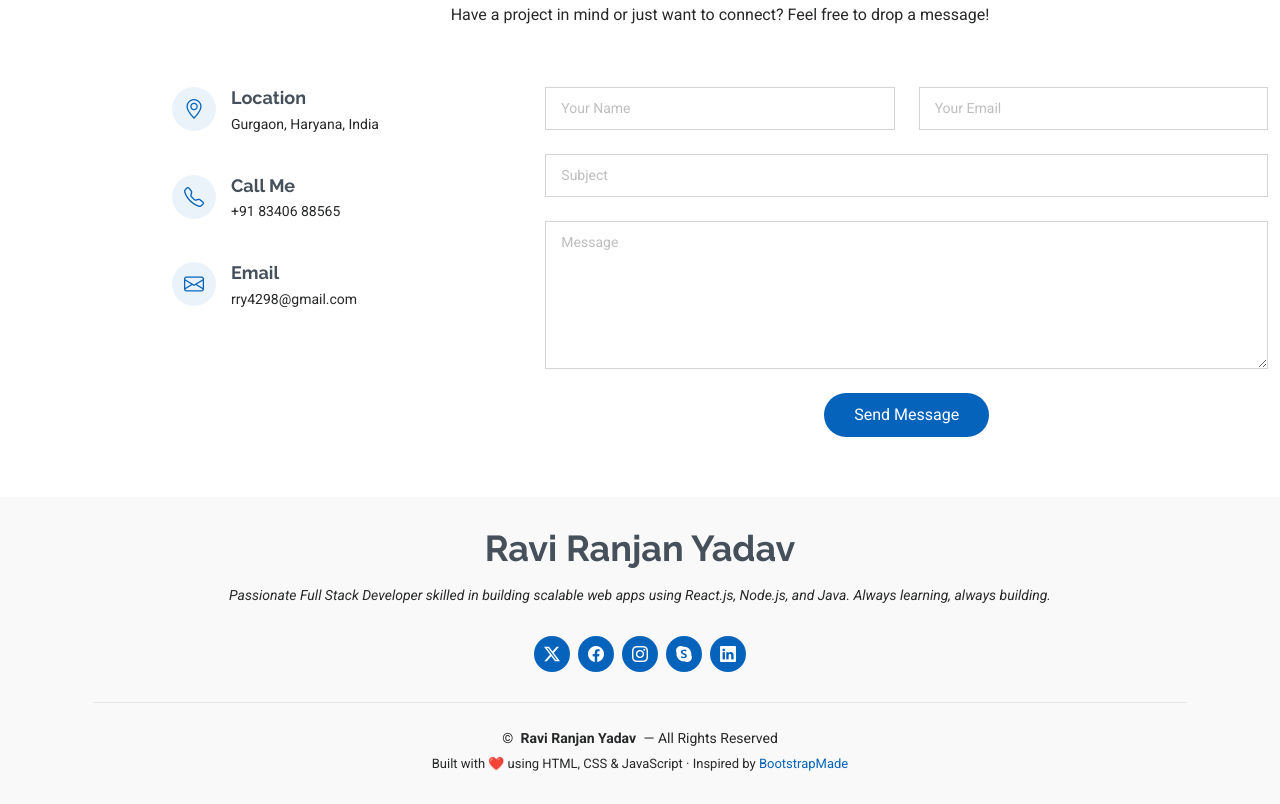
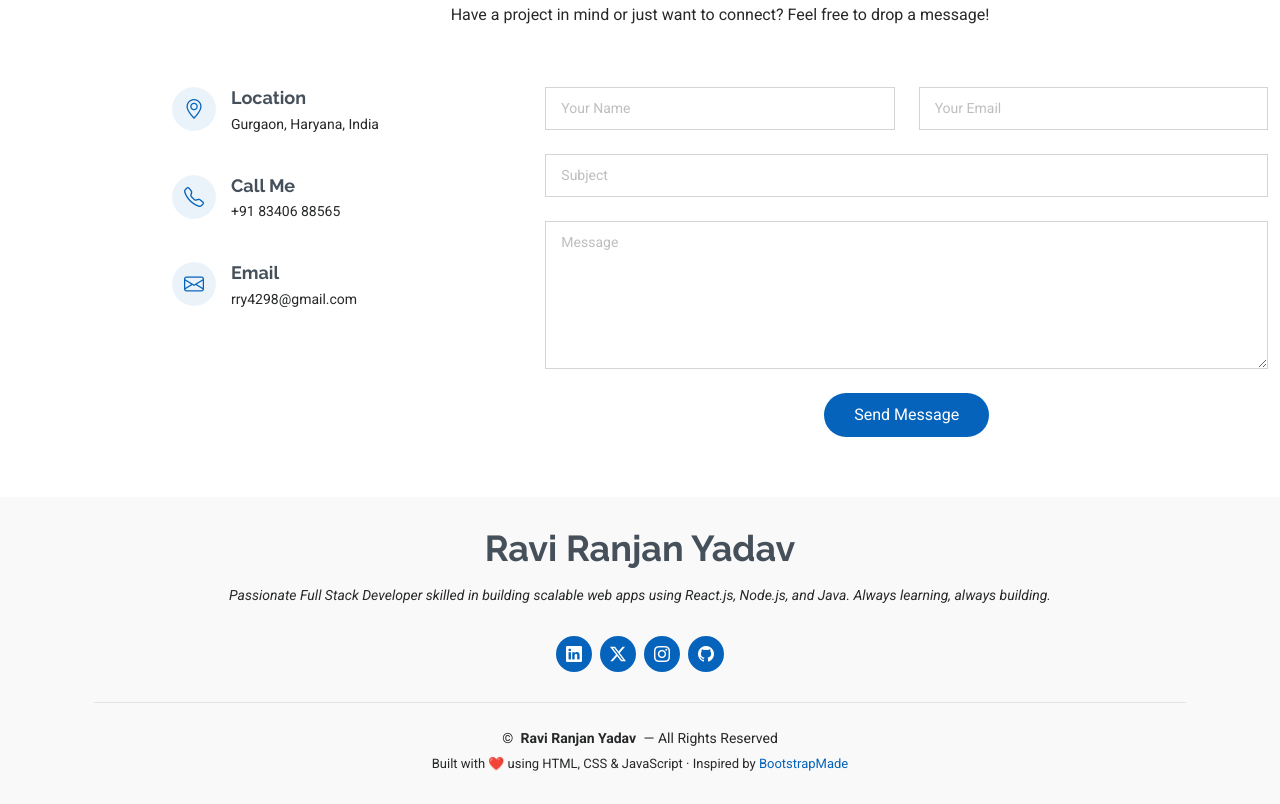
Before and after one commit to ravi1104/portfolio, a plain HTML site: page index.html in a window 1280 px wide. Shown: the part 6156-6960 px from the top of the page. Drawn offline with Linux system fonts and the light colour scheme; files whose address does not match are found by name.

Commit message:
modified social handles

```diff
--- a/index.html
+++ b/index.html
@@ -870,11 +870,10 @@
         learning, always building.</p>
 
       <div class="social-links d-flex justify-content-center">
-        <a href="https://twitter.com/" target="_blank"><i class="bi bi-twitter-x"></i></a>
-        <a href="https://facebook.com/" target="_blank"><i class="bi bi-facebook"></i></a>
-        <a href="https://instagram.com/" target="_blank"><i class="bi bi-instagram"></i></a>
-        <a href="skype:live:your_skype_id?chat"><i class="bi bi-skype"></i></a>
-        <a href="https://linkedin.com/in/your-linkedin-username" target="_blank"><i class="bi bi-linkedin"></i></a>
+        <a href="https://www.linkedin.com/in/ravi-ranjan-yadav/" target="_blank"><i class="bi bi-linkedin"></i></a>
+        <a href="#"><i class="bi bi-twitter-x"></i></a>
+        <a href="https://www.instagram.com/ranjan.ravi11/" target="_blank"><i class="bi bi-instagram"></i></a>
+        <a href="https://github.com/ravi1104" target="_blank"><i class="bi bi-github"></i></a>
       </div>
 
       <div class="container mt-4">
```
